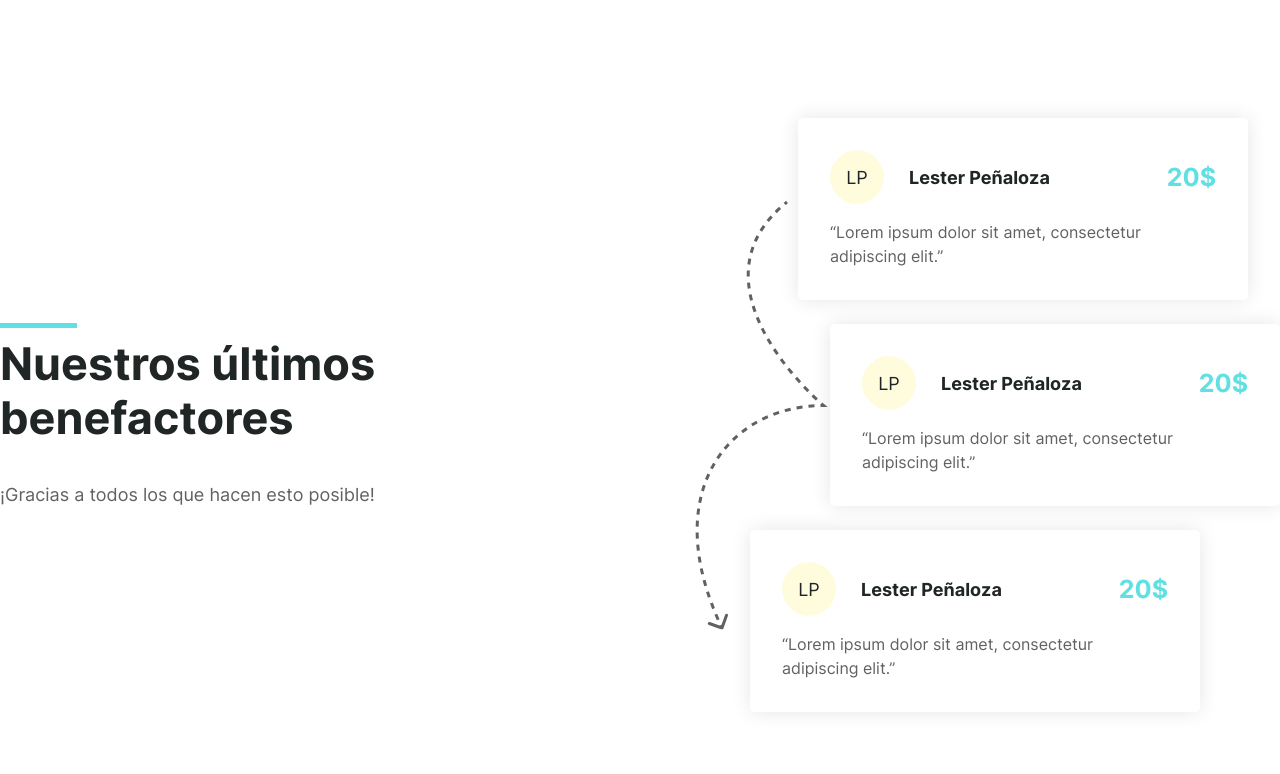
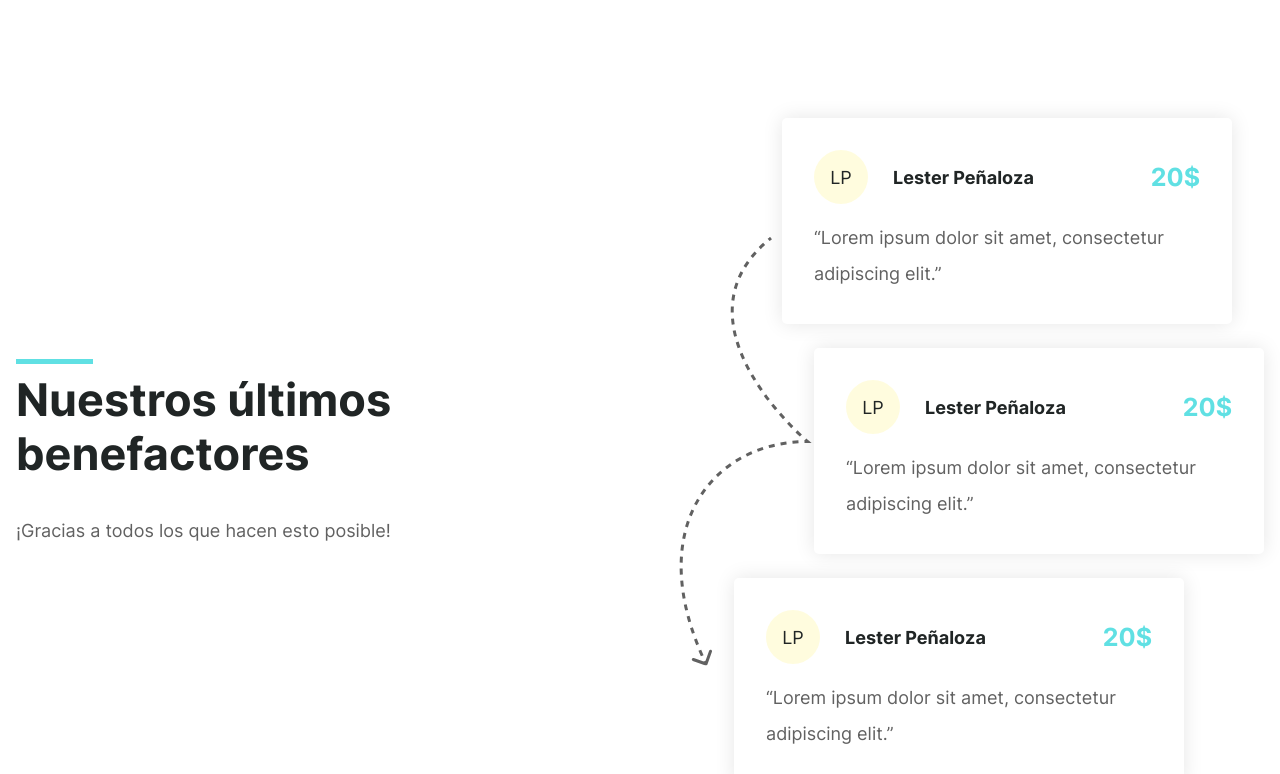
Before and after one commit to Dalfonzo/sc-gotas-de-luz, a Next.js app: page /donate in a window 1280 px wide. Shown: the part 627-1401 px from the top of the page. Built offline with nearby package versions, Linux system fonts and the light colour scheme.

Commit message:
Adds latest donators mqs

```diff
--- a/components/client/donate/latest-donators/DonatorCard.tsx
+++ b/components/client/donate/latest-donators/DonatorCard.tsx
@@ -1,8 +1,15 @@
 import { Box, BoxProps, Text } from '@chakra-ui/react'
+import { responsiveProperty } from '~/theme/utils'
 
 const DonatorCard = (props: BoxProps) => {
   return (
-    <Box padding="2rem" boxShadow=" 0px 0px 20px 0px #0000001A" borderRadius="5px" maxW="450px" {...props}>
+    <Box
+      padding={responsiveProperty({ mobileSize: 1, desktopSize: 2, unit: 'rem' })}
+      boxShadow=" 0px 0px 20px 0px #0000001A"
+      borderRadius="5px"
+      maxW={responsiveProperty({ mobileSize: 300, desktopSize: 450 })}
+      {...props}
+    >
       <Box display="flex" alignItems="center" marginBottom="1rem">
         <Box
           borderRadius="50%"
@@ -10,7 +17,7 @@ const DonatorCard = (props: BoxProps) => {
           display="inline-block"
           height="3em"
           width="3em"
-          fontSize="18px"
+          fontSize={responsiveProperty({ mobileSize: 14, desktopSize: 18 })}
           position="relative"
         >
           <Text
@@ -24,14 +31,24 @@ const DonatorCard = (props: BoxProps) => {
             LP
           </Text>
         </Box>
-        <Text marginLeft="25px" fontSize="18px" fontWeight="bold" color="text.dark">
+        <Text
+          marginLeft="25px"
+          fontSize={responsiveProperty({ mobileSize: 14, desktopSize: 18 })}
+          fontWeight="bold"
+          color="text.dark"
+        >
           Lester Peñaloza
         </Text>
-        <Text marginLeft="auto" fontSize="25px" color="aqua.light" fontWeight="bold">
+        <Text
+          marginLeft="auto"
+          fontSize={responsiveProperty({ mobileSize: 16, desktopSize: 25 })}
+          color="aqua.light"
+          fontWeight="bold"
+        >
           20$
         </Text>
       </Box>
-      <Text>“Lorem ipsum dolor sit amet, consectetur adipiscing elit.”</Text>
+      <Text variant="normal">“Lorem ipsum dolor sit amet, consectetur adipiscing elit.”</Text>
     </Box>
   )
 }
--- a/components/client/donate/latest-donators/LatestDonators.tsx
+++ b/components/client/donate/latest-donators/LatestDonators.tsx
@@ -1,15 +1,21 @@
 import { Box, Button, Image, Text } from '@chakra-ui/react'
+import { responsiveProperty } from '~/theme/utils'
 import DonatorCard from './DonatorCard'
 
 const LatestDonators = () => {
   return (
-    <Box as="section">
-      <Box display="flex" alignItems="center">
-        <Box width="40%">
+    <Box as="section" px="1rem">
+      <Box
+        display="flex"
+        alignItems="center"
+        flexDir={{ base: 'column', lg: 'row' }}
+        gap={{ base: '2rem', md: '3rem', lg: '4rem' }}
+      >
+        <Box width={{ base: '100%', lg: '40%' }} alignSelf={{ base: 'flex-start', lg: 'unset' }}>
           <Text variant="subtitle" as="h2">
             Nuestros últimos benefactores
           </Text>
-          <Text variant="normal" marginTop="2rem">
+          <Text variant="normal" marginTop={responsiveProperty({ mobileSize: 0.5, desktopSize: 2, unit: 'rem' })}>
             ¡Gracias a todos los que hacen esto posible!
           </Text>
         </Box>
@@ -18,7 +24,7 @@ const LatestDonators = () => {
           display="flex"
           flexDirection="column"
           gap="1.5rem"
-          marginLeft="auto"
+          marginLeft={{ base: 'unset', sm: '130px', lg: 'auto' }}
           position="relative"
         >
           <Image
@@ -27,11 +33,12 @@ const LatestDonators = () => {
             position="absolute"
             top="50%"
             transform="translateY(-50%)"
-            left="-30%"
+            left={responsiveProperty({ mobileSize: -40, desktopSize: -30, unit: '%' })}
+            display={{ base: 'none', sm: 'unset' }}
           />
-          <DonatorCard marginLeft="-2rem" />
+          <DonatorCard marginLeft={{ base: 'unset', sm: '-2rem' }} />
           <DonatorCard />
-          <DonatorCard marginLeft="-5rem" />
+          <DonatorCard marginLeft={{ base: 'unset', sm: '-5rem' }} />
         </Box>
       </Box>
       <Button
@@ -40,7 +47,7 @@ const LatestDonators = () => {
         margin="auto"
         variant="btn-white-border"
         color="aqua.light"
-        marginTop="4rem"
+        marginTop={{ base: '2rem', sm: '3rem', md: '4rem' }}
       >
         Ver todos
       </Button>
```
